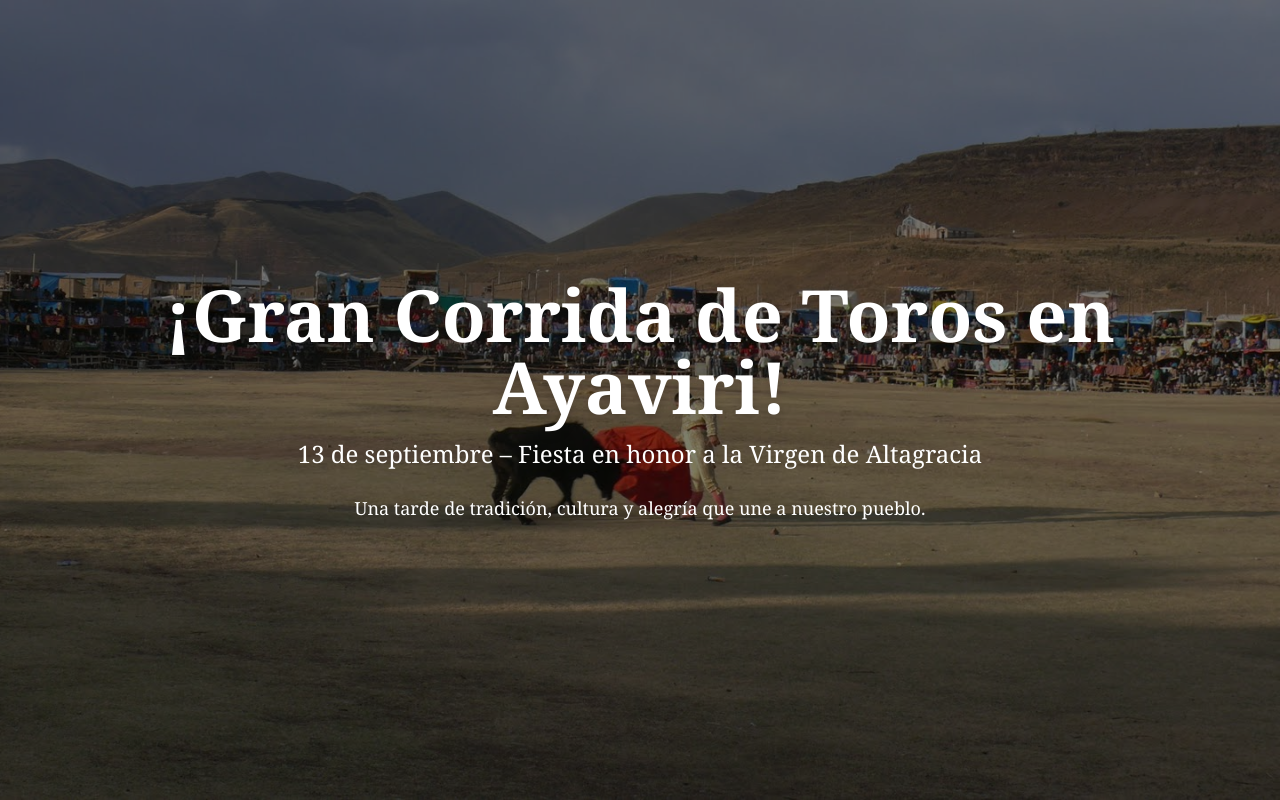
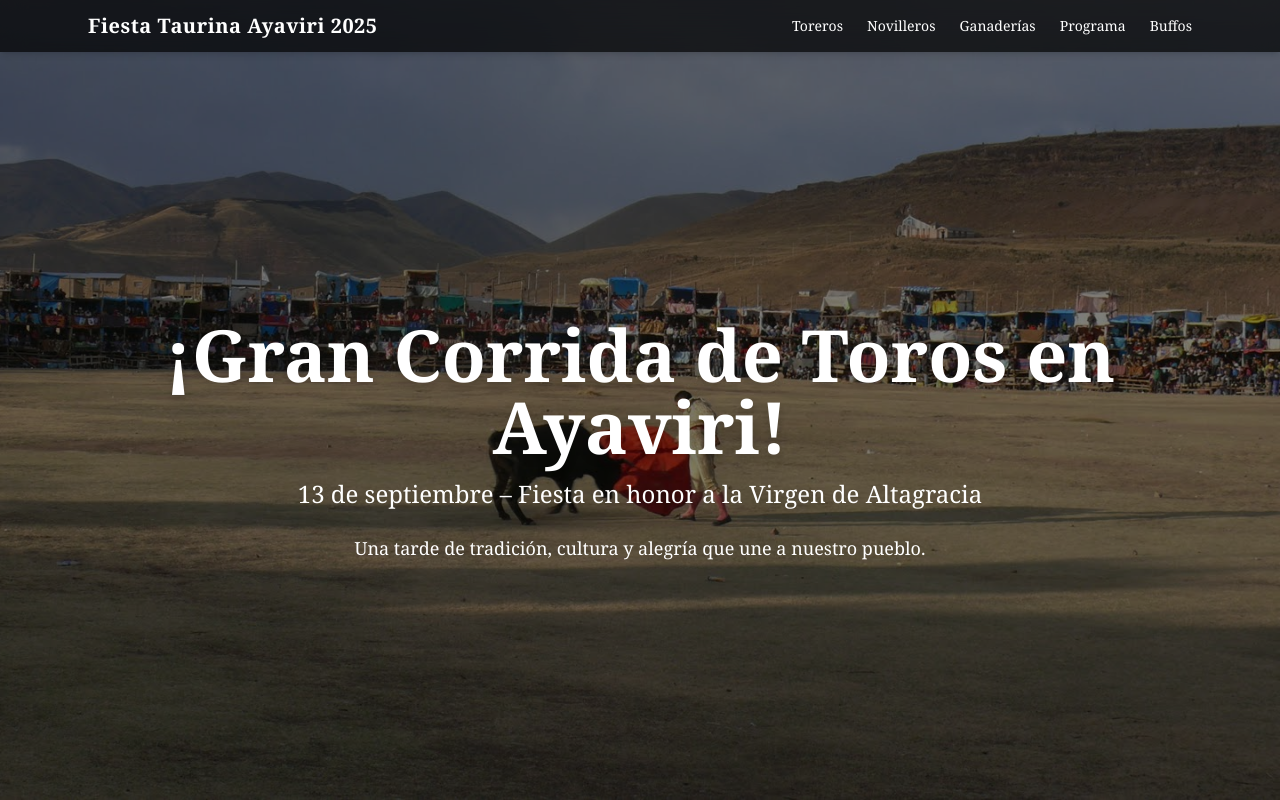
Before and after one commit to WilliansMZ/corrida-ayaviri, a Next.js app: page / in a window 1280 px wide. Shown: the top 800 px of the page. Built offline with nearby package versions, Linux system fonts and the light colour scheme.

Commit message:
Landing page completa

```diff
--- a/src/app/page.tsx
+++ b/src/app/page.tsx
@@ -89,10 +89,28 @@ export default function Home() {
   ];
 
   return (
+
+
     <div className="font-serif bg-white text-red-900">
+      {/* Header */}
+      <header className="fixed top-0 left-0 w-full bg-black/70 backdrop-blur-md text-white z-50 shadow-md">
+        <div className="max-w-6xl mx-auto flex justify-between items-center px-6 py-3">
+          <h1 className="text-lg sm:text-xl font-bold tracking-wide">
+            Fiesta Taurina Ayaviri 2025
+          </h1>
+          <nav className="hidden sm:flex gap-6 text-sm">
+            <a href="#toreros" className="hover:text-red-400 transition-colors">Toreros</a>
+            <a href="#novilleros" className="hover:text-red-400 transition-colors">Novilleros</a>
+            <a href="#ganaderias" className="hover:text-red-400 transition-colors">Ganaderías</a>
+            <a href="#programa" className="hover:text-red-400 transition-colors">Programa</a>
+            <a href="#buffos" className="hover:text-red-400 transition-colors">Buffos</a>
+          </nav>
+        </div>
+      </header>
       {/* HERO */}
       <section
-        className="relative h-screen flex flex-col justify-center items-center text-center bg-cover bg-center"
+        id="hero"
+        className="relative h-screen flex flex-col justify-center items-center text-center bg-cover bg-center pt-20"
         style={{ backgroundImage: "url('/images/PlazadeAyaviri (1).jpg')" }}
       >
         <div className="absolute inset-0 bg-black/50"></div>
@@ -401,18 +419,11 @@ export default function Home() {
 
 
       {/* Footer */}
-      <footer className="bg-black text-white py-10 text-center px-4">
-        <p className="mb-4">Contacto: info@corridadetorosayaviri.com</p>
-        <div className="flex justify-center gap-6 mb-4">
-          <a href="#" className="hover:text-red-500">Facebook</a>
-          <a href="#" className="hover:text-red-500">Instagram</a>
-          <a href="#" className="hover:text-red-500">WhatsApp</a>
-        </div>
-        <p className="text-sm">
-          © 2025 Fiesta Taurina Ayaviri – En honor a la Virgen de Altagracia
-        </p>
-      </footer>
-
+<footer className="bg-black text-white py-6 text-center px-4">
+  <p className="text-xs text-gray-400">
+    © 2025 Fiesta Taurina Ayaviri – En honor a la Virgen de Altagracia
+  </p>
+</footer>
 
 
       {/* Modal de Biografía */}
```
